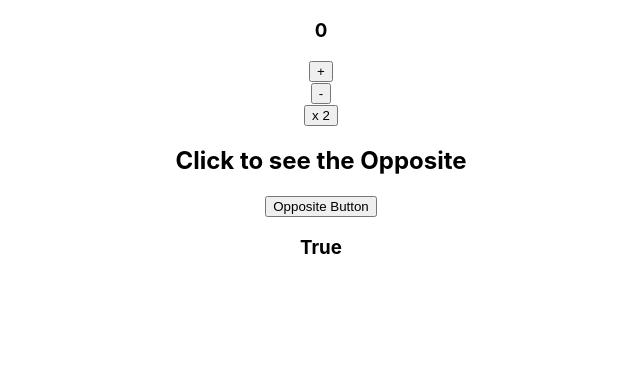
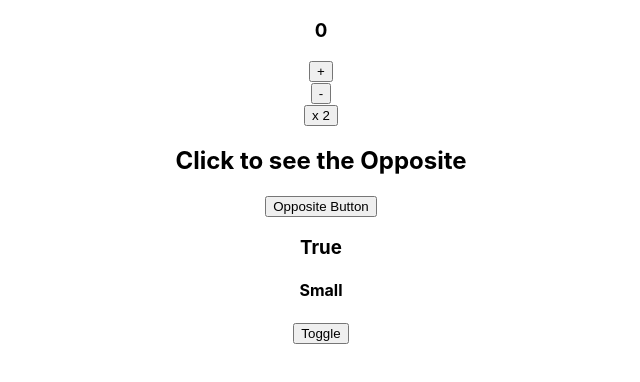
Before and after one commit to lukeherrmann/LUTL2, a React (Create React App) app: page / in a window 1280 px wide. Shown: the top 382 px of the page, without its empty margins (319-959 px from the left). Built offline with nearby package versions, Linux system fonts and the light colour scheme.

Commit message:
testing conditional rendering

```diff
--- /dev/null
+++ b/src/Accordion.js
@@ -0,0 +1,14 @@
+import React, { useState } from "react";
+
+export function Accordion() {
+  const [isToggled, setIsToggled] = useState(false);
+
+  return (
+    <div>
+      { isToggled ?
+      <h1>Big</h1> : <h4>Small</h4>
+    }
+      <button onClick={() => setIsToggled(!isToggled)}>Toggle</button>
+    </div>
+  );
+}
--- a/src/App.js
+++ b/src/App.js
@@ -1,6 +1,7 @@
 import React from "react";
 import { Counter } from "./Counter";
 import { Opposite } from "./Opposite";
+import { Accordion } from "./Accordion";
 import "./App.css";
 import PropTypes from "prop-types";
 
@@ -9,6 +10,7 @@ function App() {
     <div className="App">
       <Counter />
       <Opposite />
+      <Accordion />
     </div>
   );
 }
```
